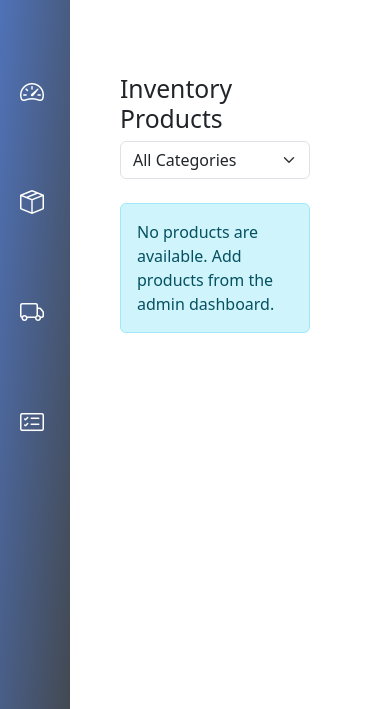
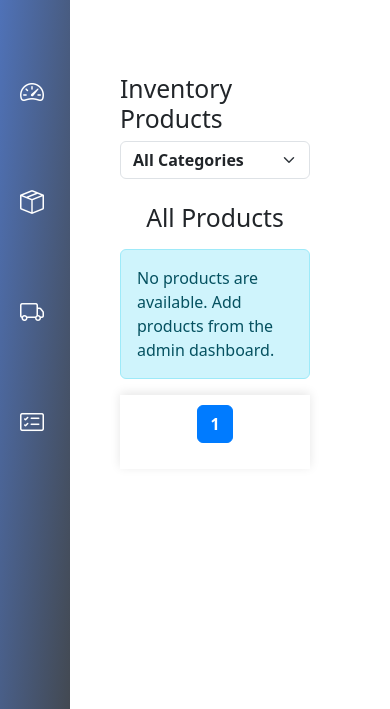
Before and after one commit to Sara-Elagder/Django-Project, a Django app: page /inventory/ in a window 390 px wide. Shown: the part 64-773 px from the top of the page. Run offline with Django 5.2, Linux system fonts and the light colour scheme; data that the repository does not hold is empty.

Commit message:
update base file

```diff
--- a/TrackStock/inventory/templates/inventory/product_list.html
+++ b/TrackStock/inventory/templates/inventory/product_list.html
@@ -11,22 +11,29 @@
 
   <div class="mb-3">
     <form method="GET" action="">
-        <select name="category" class="form-select" onchange="this.form.submit()">
+      <select name="category" class="form-select custom-category-select" onchange="this.form.submit()">
         <option value="">All Categories</option>
         {% for category in categories %}
         <option value="{{ category.id }}" {% if request.GET.category == category.id|stringformat:"s" %}selected{% endif %}>
           {{ category.name }}
         </option>
         {% endfor %}
+        <option value="low_stock" class="low-stock-option" {% if request.GET.category == "low_stock" %}selected{% endif %}>
+          Low Stock
+        </option>
+        <option value="zero_stock" class="zero-stock-option" {% if request.GET.category == "zero_stock" %}selected{% endif %}>
+          Zero Stock
+        </option>
       </select>
     </form>
-
   </div>
 
+
     <div class="row mt-4">
+      <h2 class="col-md-12 text-center mb-3"> {{ category_selected }}  </h2>
       {% for product in products %}
       <div class="col-md-4 mb-4">
-        <div class="card {% if product.is_critical %}border-danger{% endif %}">
+        <div class="card {% if product.quantity == 0 %}border-danger{% elif product.is_critical %}border-warning{% endif %}">
           <div class="card-img-container">
             {% if product.image %}
             <img src="{{ product.image.url }}" class="card-img-top" alt="{{ product.name }}">
@@ -40,8 +47,10 @@
             <p class="card-text">
               <strong>Category:</strong> {{ product.category|default:"Not specified" }}<br>
               <strong>Quantity:</strong> {{ product.quantity }}
-              {% if product.is_critical %}
-              <span class="badge bg-danger ms-2">Low Stock</span>
+              {% if product.quantity == 0 %}
+              <span class="badge bg-danger ms-2">Out of Stock</span>
+              {% elif product.is_critical %}
+              <span class="badge bg-warning ms-2">Low Stock</span>
               {% endif %}
             </p>
             <p class="card-text">
@@ -58,6 +67,44 @@
       </div>
       {% endfor %}
     </div>
+
+  <div class="pagination-container">
+    <nav aria-label="Page navigation">
+      <ul class="pagination justify-content-center">
+        {% if products.has_previous %}
+          <li class="page-item">
+            <a class="page-link" href="?category={{ request.GET.category }}&page=1">First</a>
+          </li>
+          <li class="page-item">
+            <a class="page-link" href="?category={{ request.GET.category }}&page={{ products.previous_page_number }}">Previous</a>
+          </li>
+        {% endif %}
+
+        {% for num in products.paginator.page_range %}
+          {% if num == 1 or num == products.paginator.num_pages or num == products.number or num == products.number|add:'-1' or num == products.number|add:'1' or num == products.number|add:'-2' or num == products.number|add:'2' %}
+            <li class="page-item {% if num == products.number %}active{% endif %}">
+              <a class="page-link" href="?category={{ request.GET.category }}&page={{ num }}">{{ num }}</a>
+            </li>
+          {% elif num == products.number|add:'-3' or num == products.number|add:'3' %}
+            <li class="page-item disabled">
+              <span class="page-link">...</span>
+            </li>
+          {% endif %}
+        {% endfor %}
+
+        {% if products.has_next %}
+          <li class="page-item">
+            <a class="page-link" href="?category={{ request.GET.category }}&page={{ products.next_page_number }}">Next</a>
+          </li>
+          <li class="page-item">
+            <a class="page-link" href="?category={{ request.GET.category }}&page={{ products.paginator.num_pages }}">Last</a>
+          </li>
+        {% endif %}
+      </ul>
+    </nav>
   </div>
 
+  </div>
+
+
 {% endblock main_content  %}
--- a/TrackStock/static/css/style.css
+++ b/TrackStock/static/css/style.css
@@ -97,7 +97,7 @@ body {
     }
 }
 .container{
-    margin-left: 180px;
+    margin-left: 100px;
     padding: 10px;
     width: 100%;
     margin-top: 30px;
@@ -151,4 +151,60 @@ footer {
     align-items: center;
     justify-content: center;
     color: #6c757d;
+    font-size: 16px;
+    font-weight: bold;
 }
+
+.pagination-container {
+    position: sticky;
+    bottom: 0;
+    background: white;
+    padding: 10px 0;
+    z-index: 1000;
+    box-shadow: 0 -2px 10px rgba(0, 0, 0, 0.1);
+}
+
+.pagination .page-link {
+    border-radius: 8px;
+    margin: 0 5px;
+    color: #007bff;
+    font-weight: bold;
+    transition: background-color 0.2s;
+}
+
+.pagination .page-link:hover {
+    background-color: #007bff;
+    color: white;
+}
+
+.pagination .active .page-link {
+    background-color: #007bff;
+    border-color: #007bff;
+    color: white;
+}
+
+.custom-category-select {
+  font-weight: bold;
+}
+
+.low-stock-option {
+  font-weight: bold;
+  color: #856404; /* Dark Yellow */
+  background-color: #fff3cd; /* Light Yellow */
+}
+
+.custom-category-select option:checked.low-stock-option {
+  background-color: #ffc107; /* Strong Yellow */
+  color: black;
+}
+
+.zero-stock-option {
+  font-weight: bold;
+  color: #721c24; /* Dark Red */
+  background-color: #f8d7da; /* Light Red */
+}
+
+.custom-category-select option:checked.zero-stock-option {
+  background-color: #dc3545; /* Strong Red */
+  color: white;
+}
```
Lines whose indentation alone changed are shown as unchanged.
